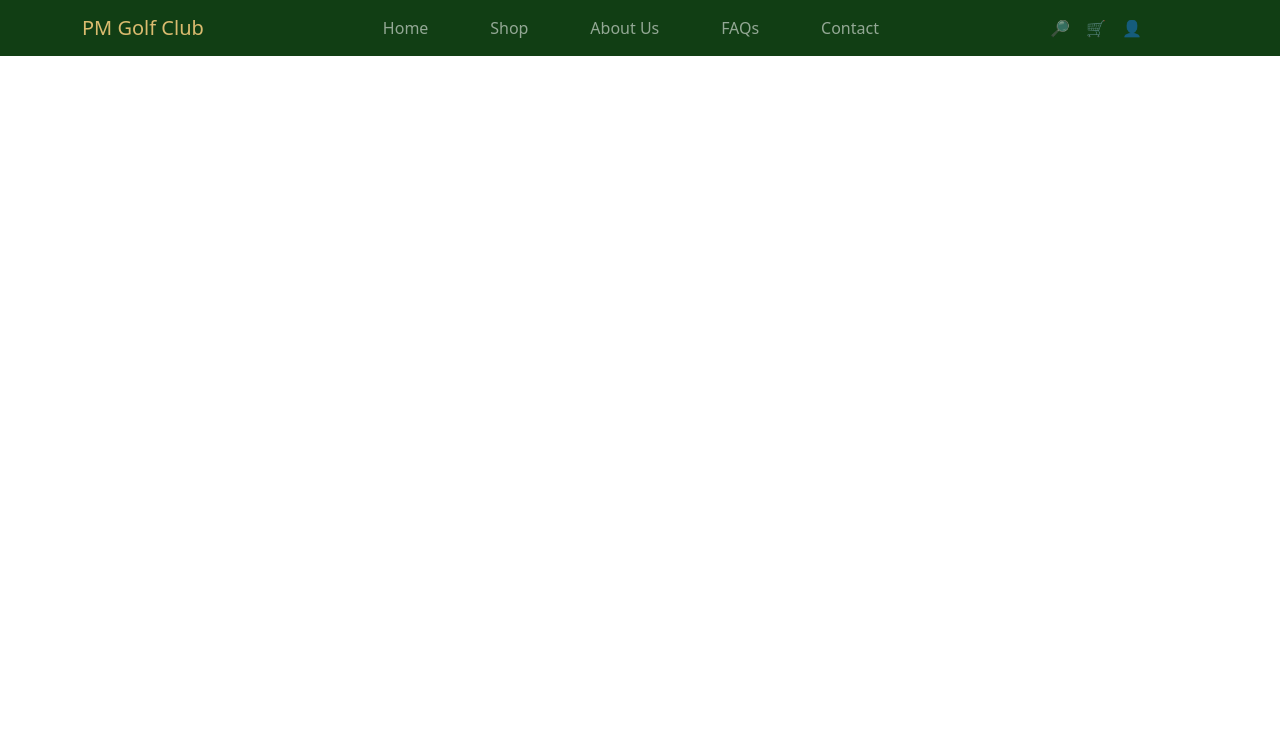
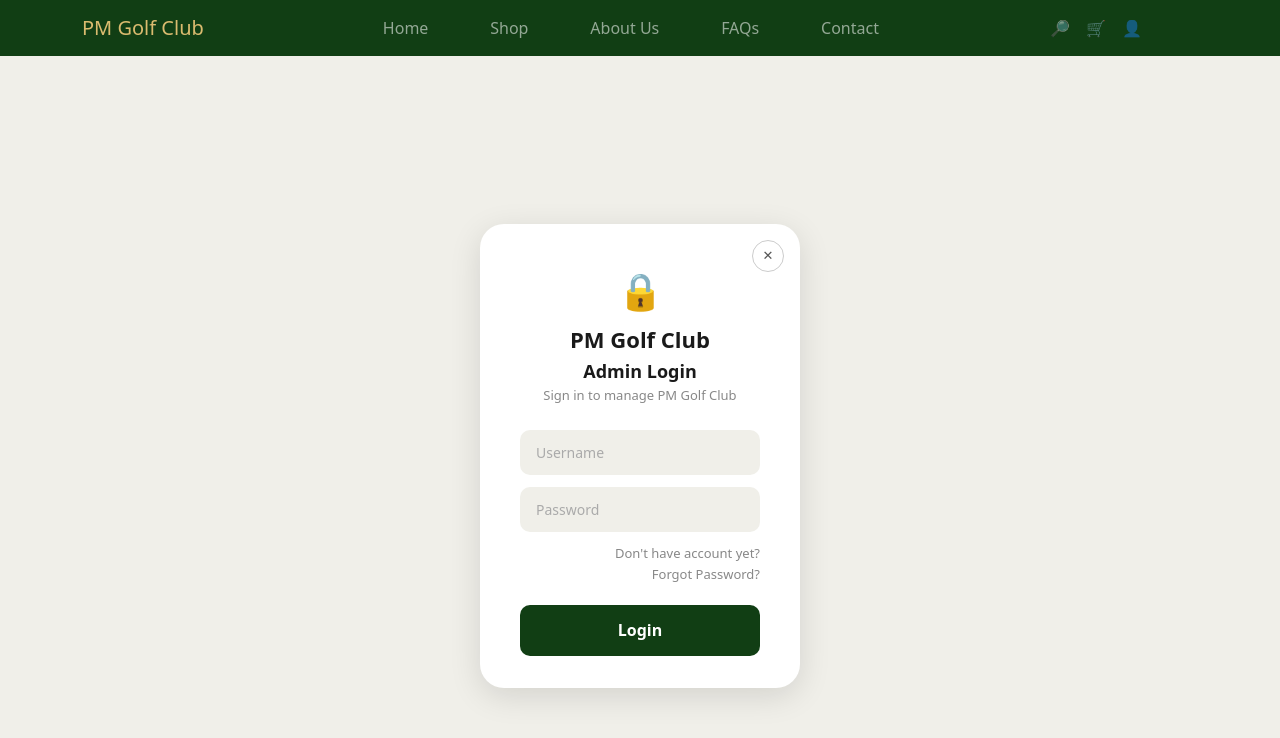
Before and after one commit to PunTwT/PM-Golf-Club, a React (Vite) app in the folder frontend/: page /login in a window 1280 px wide. Shown: the top 738 px of the page. Built offline with nearby package versions, Linux system fonts and the light colour scheme.

Commit message:
feat: add login page

```diff
--- /dev/null
+++ b/frontend/src/css/Login.css
@@ -0,0 +1,111 @@
+.login-bg {
+  min-height: 100vh;
+  background-color: #F0EFE9;
+  display: flex;
+  align-items: center;
+  justify-content: center;
+}
+
+.login-card {
+  background: #fff;
+  border-radius: 24px;
+  padding: 2.5rem 2.5rem 2rem;
+  width: 25%;
+  text-align: center;
+  box-shadow: 0 8px 32px rgba(0, 0, 0, 0.12);
+  position: relative;
+}
+
+.login-close {
+  position: absolute;
+  top: 1rem;
+  right: 1rem;
+  width: 32px;
+  height: 32px;
+  border-radius: 50%;
+  border: 1.5px solid #ccc;
+  background: transparent;
+  cursor: pointer;
+  font-size: 13px;
+  color: #555;
+  display: flex;
+  align-items: center;
+  justify-content: center;
+  transition: background 0.2s;
+}
+
+.login-close:hover { background: #f0f0f0; }
+
+.login-icon {
+  font-size: 36px;
+  margin-bottom: 0.5rem;
+}
+
+.login-brand {
+  font-weight: 800;
+  font-size: 22px;
+  margin-bottom: 0.5rem;
+  color: #1a1a1a;
+}
+
+.login-title {
+  font-size: 18px;
+  font-weight: 600;
+  margin-bottom: 0.25rem;
+  color: #1a1a1a;
+}
+
+.login-subtitle {
+  font-size: 13px;
+  color: #888;
+  margin-bottom: 1.5rem;
+}
+
+.login-form {
+  display: flex;
+  flex-direction: column;
+  gap: 0.75rem;
+}
+
+.login-input {
+  width: 100%;
+  padding: 0.75rem 1rem;
+  border: none;
+  border-radius: 10px;
+  background: #F0EFE9;
+  font-size: 14px;
+  outline: none;
+  color: #333;
+}
+
+.login-input::placeholder { color: #aaa; }
+
+.login-input:focus { background: #e8e7e1; }
+
+.login-links {
+  display: flex;
+  flex-direction: column;
+  align-items: flex-end;
+  gap: 2px;
+  font-size: 13px;
+  color: #888;
+  cursor: pointer;
+}
+
+.login-links span:hover { color: #113E14; }
+
+.login-btn {
+  width: 100%;
+  padding: 0.85rem;
+  background-color: #113E14;
+  color: #fff;
+  border: none;
+  border-radius: 10px;
+  font-size: 16px;
+  font-weight: 600;
+  cursor: pointer;
+  margin-top: 0.5rem;
+  transition: background 0.2s;
+}
+
+.login-btn:hover { background-color: #1a5c20; }
--- a/frontend/src/pages/Login.jsx
+++ b/frontend/src/pages/Login.jsx
@@ -1,8 +1,57 @@
+import { useState } from "react";
+import { useNavigate } from "react-router-dom";
+import "../css/Login.css";
+
 function Login() {
-    return (<div>
-    </div>
-    )
+  const [username, setUsername] = useState("");
+  const [password, setPassword] = useState("");
+  const navigate = useNavigate();
 
+  const handleLogin = (e) => {
+    e.preventDefault();
+    // connect to backend later
+    console.log("Login:", username, password);
+  };
+
+  return (
+    <main className="login-bg">
+      <section className="login-card">
+
+        <button className="login-close" onClick={() => navigate(-1)}>✕</button>
+
+        <div className="login-icon">🔒</div>
+
+        <h2 className="login-brand">PM Golf Club</h2>
+        <h4 className="login-title">Admin Login</h4>
+        <p className="login-subtitle">Sign in to manage PM Golf Club</p>
+
+        <form className="login-form" onSubmit={handleLogin}>
+          <input
+            type="text"
+            className="login-input"
+            placeholder="Username"
+            value={username}
+            onChange={(e) => setUsername(e.target.value)}
+          />
+          <input
+            type="password"
+            className="login-input"
+            placeholder="Password"
+            value={password}
+            onChange={(e) => setPassword(e.target.value)}
+          />
+
+          <div className="login-links">
+            <span>Don't have account yet?</span>
+            <span>Forgot Password?</span>
+          </div>
+
+          <button type="submit" className="login-btn">Login</button>
+        </form>
+
+      </section>
+    </main>
+  );
 }
 
 export default Login;
```
